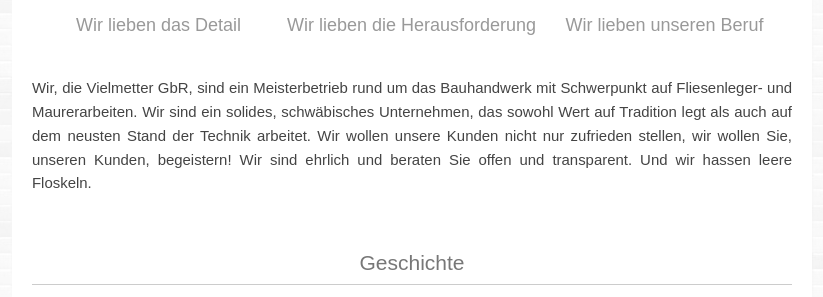
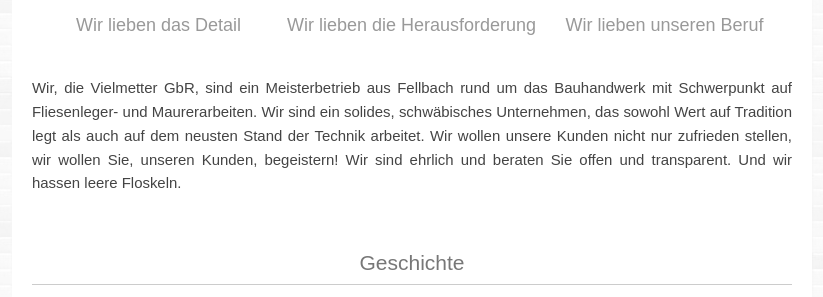
Before and after one commit to brstgt/vielmetter, a PHP site: page /index.php in a window 1280 px wide. Shown: the part 781-1078 px from the top of the page, without its empty margins (228-1051 px from the left). Run offline with PHP 8.4, Linux system fonts and the light colour scheme.

Commit message:
Meta Tags ausgefüllt

```diff
--- a/header.php
+++ b/header.php
@@ -2,9 +2,12 @@
 <html>
 <head>
 	<meta http-equiv="Content-Type" content="text/html; charset=UTF-8"/>
-    <title>Vielmetter GbR</title>
+	<title>Vielmetter GbR - Ihr Fliesenleger und Maurer für die Region Stuttgart</title>
 	<link media="screen" href="script/main.css" type="text/css" rel="stylesheet">
 	<link type="image/png" href="gfx/fav.png" rel="icon">
+	<meta name="description" content="Wir, die Vielmetter GbR, sind ein Meisterbetrieb rund um das Bauhandwerk mit Schwerpunkt auf Fliesenleger- und Maurerarbeiten. Wir sind ein solides, schwäbisches Unternehmen, das sowohl Wert auf Tradition legt als auch auf dem neusten Stand der Technik arbeitet. Wir wollen unsere Kunden nicht nur zufrieden stellen, wir wollen Sie, unseren Kunden, begeistern!">
+	<meta name="author" content="Benjamin Roth, Georg Hanslik">
+	<meta name="keywords" content="Fliesenleger,Maurermeister,Renovierung,Projektplanung,Stuttgart,Fellbach,Waiblingen">
 </head>
 <body>
 <div class="black"></div>
@@ -24,16 +27,16 @@
 	<ul>
 		<?php
 		$pages = array(
-            'index' => "Unternehmen",
-            'work' => "Leistungen",
-            'team' => "Team",
+			'index'   => "Unternehmen",
+			'work'    => "Leistungen",
+			'team'    => "Team",
 			'contact' => "Kontakt"
 		);
 		foreach ($pages as $page => $title) {
 			$current = basename($_SERVER['REQUEST_URI']);
 			echo "
             <a href='$page.php'>
-                <li ".($current == "$page.php" ?  'class="liActive"' : '').">
+                <li " . ($current == "$page.php" ? 'class="liActive"' : '') . ">
                     <img src='gfx/$page.png'><br/>$title
                 </li>
             </a>";
--- a/index.php
+++ b/index.php
@@ -68,7 +68,7 @@
 	</li>
 </ul>
 <p class="we">
-	Wir, die Vielmetter GbR, sind ein Meisterbetrieb rund um das Bauhandwerk mit Schwerpunkt auf Fliesenleger- und
+	Wir, die Vielmetter GbR, sind ein Meisterbetrieb aus Fellbach rund um das Bauhandwerk mit Schwerpunkt auf Fliesenleger- und
 	Maurerarbeiten.
 	Wir sind ein solides, schwäbisches Unternehmen, das sowohl Wert auf Tradition legt als auch auf dem neusten Stand
 	der Technik arbeitet.
```
Lines whose indentation alone changed are shown as unchanged.
